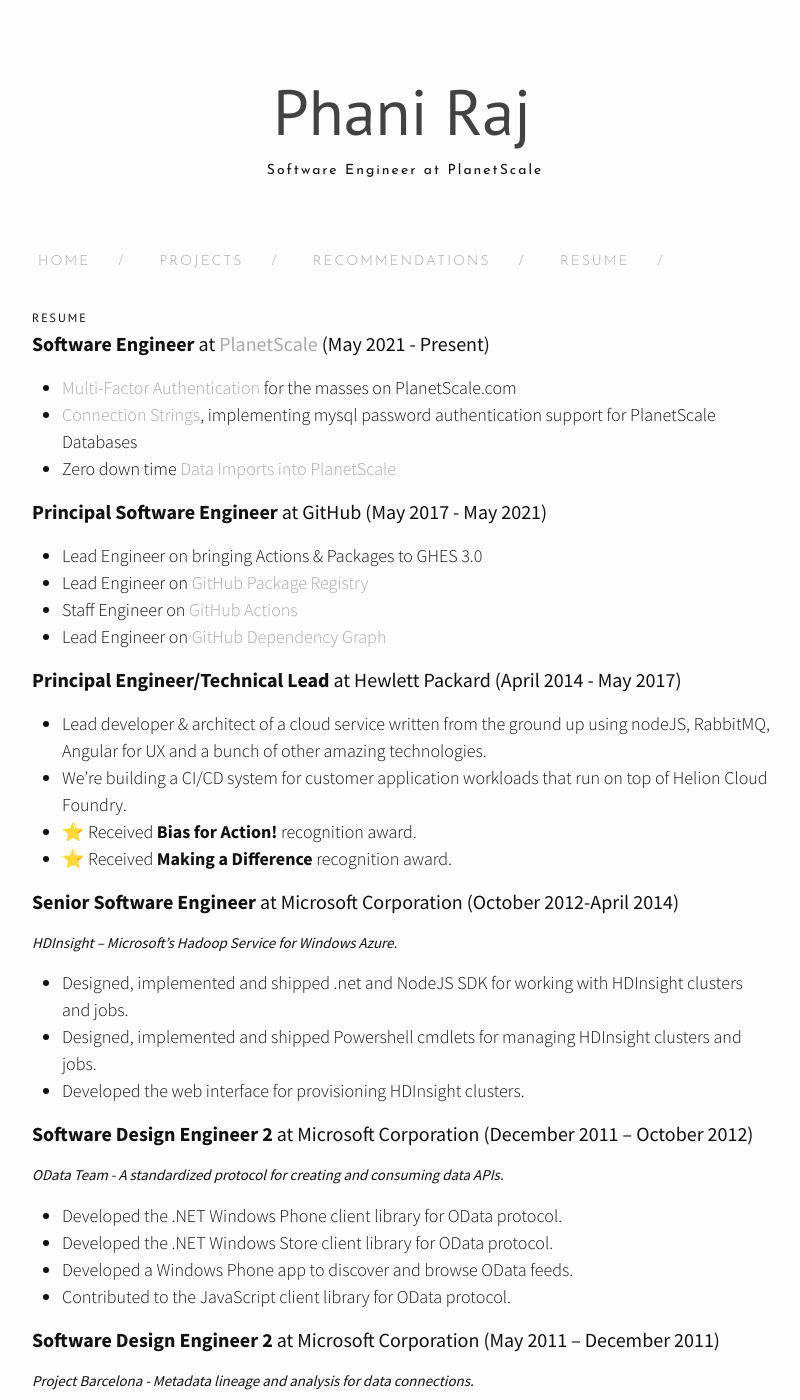
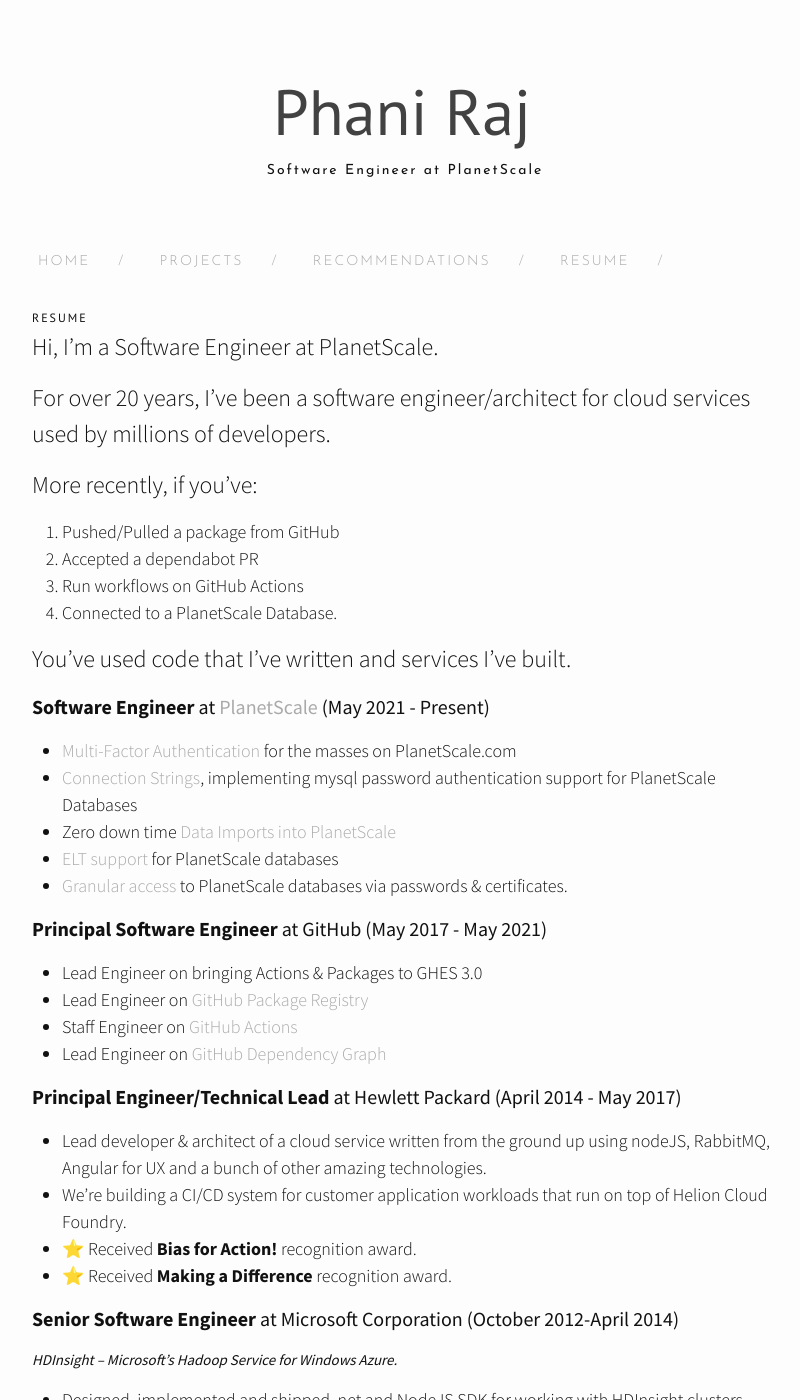
Before and after one commit to Phanatic/phanatic.github.io, a Jekyll site: the page built from resume.md, in a window 1280 px wide and 1400 px high. Shown: the whole window, without its empty margins (238-1038 px from the left). Built offline with Jekyll 4.4.1, drawn with Linux system fonts in a browser that asks for light colours; nearby versions of some CDN libraries; emoji names are drawn with the system emoji font; comment, search, counter and statistics services are not loaded.

Commit message:
Update resume.md

```diff
--- a/resume.md
+++ b/resume.md
@@ -3,10 +3,24 @@ layout: page
 title : Resume
 permalink: /resume/
 ---
+Hi, I'm a Software Engineer at PlanetScale.
+
+For over 20 years, I've been a software engineer/architect for cloud services used by millions of developers.
+
+More recently, if you’ve:
+1. Pushed/Pulled a package from GitHub
+2. Accepted a dependabot PR
+3. Run workflows on GitHub Actions
+4. Connected to a PlanetScale Database.
+
+You’ve used code that I’ve written and services I’ve built.
+
 #### **Software Engineer** at [PlanetScale](https://www.planetscale.com) (May 2021 - Present)
 * [Multi-Factor Authentication](https://docs.planetscale.com/concepts/mfa) for the masses on PlanetScale.com
 * [Connection Strings](https://planetscale.com/blog/connect-any-mysql-client-to-planetscale-using-connection-strings), implementing mysql password authentication support for PlanetScale Databases
 * Zero down time [Data Imports into PlanetScale](https://planetscale.com/blog/import-your-mysql-data-to-planetscale)
+* [ELT support](https://planetscale.com/blog/extract-load-and-transform-your-data-with-planetscale-connect) for PlanetScale databases
+* [Granular access](https://docs.planetscale.com/concepts/password-roles) to PlanetScale databases via passwords & certificates.
 
 #### **Principal Software Engineer** at GitHub (May 2017 - May 2021)
 * Lead Engineer on bringing Actions & Packages to GHES 3.0
```
